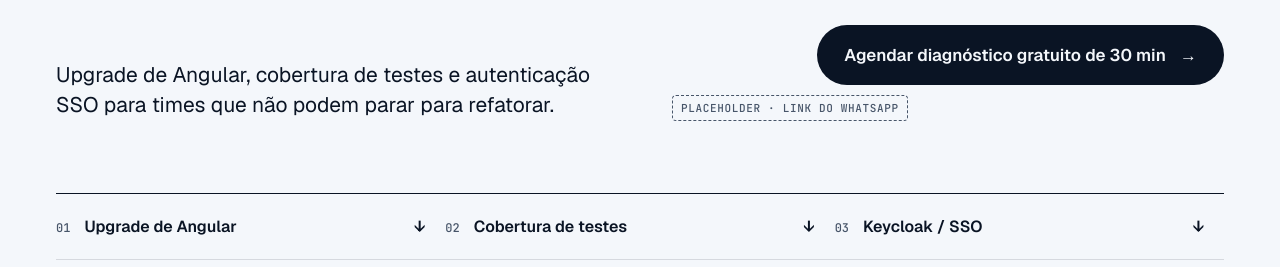
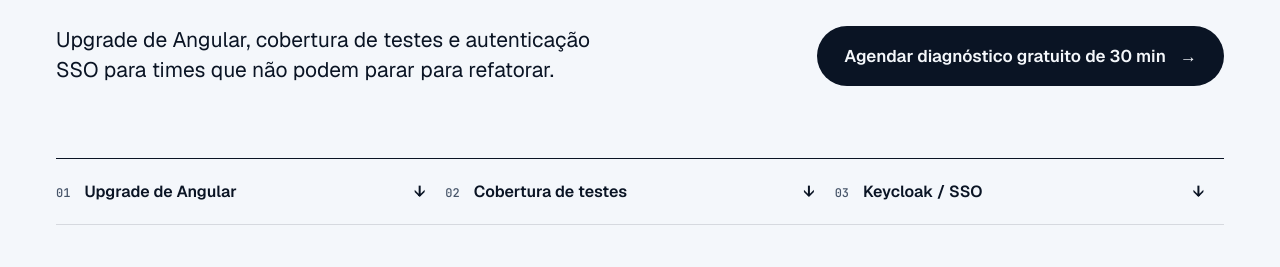
Before and after one commit to Widholzerr/widholzerr.github.io, an Astro site: page /servicos in a window 1280 px wide. Shown: the part 533-800 px from the top of the page. Built offline with nearby package versions, Linux system fonts and the light colour scheme; Astro itself is replaced by a stand-in of ours.

Commit message:
Ativa WhatsApp e alinha CTA/placeholder no hero de /servicos
Co-Authored-By: Claude Sonnet 5.5 <noreply@anthropic.com>

```diff
--- a/src/data/site.json
+++ b/src/data/site.json
@@ -32,7 +32,7 @@
   },
 
   "placeholders": {
-    "whatsapp": { "url": null, "label": "Placeholder · link do WhatsApp" },
+    "whatsapp": { "url": "https://wa.me/5551996882830", "label": "Placeholder · link do WhatsApp" },
     "emailSubject": "Diagnóstico gratuito de 30 min"
   },
 
--- a/src/styles/global.css
+++ b/src/styles/global.css
@@ -544,6 +544,7 @@ button { font: inherit; color: inherit; }
 .s-hero__row { display: grid; gap: 32px 64px; margin-top: 56px; align-items: end; }
 .s-hero__lead { font-size: var(--lead); line-height: 1.45; max-width: 40ch; text-wrap: pretty; }
 .s-hero__cta { display: flex; flex-direction: column; gap: 10px; align-items: flex-start; }
+.s-hero__cta .ph { align-self: auto; }
 .topics { display: grid; margin-top: 72px; border-top: 1px solid var(--fg); }
 .topics a {
   display: flex;
```
